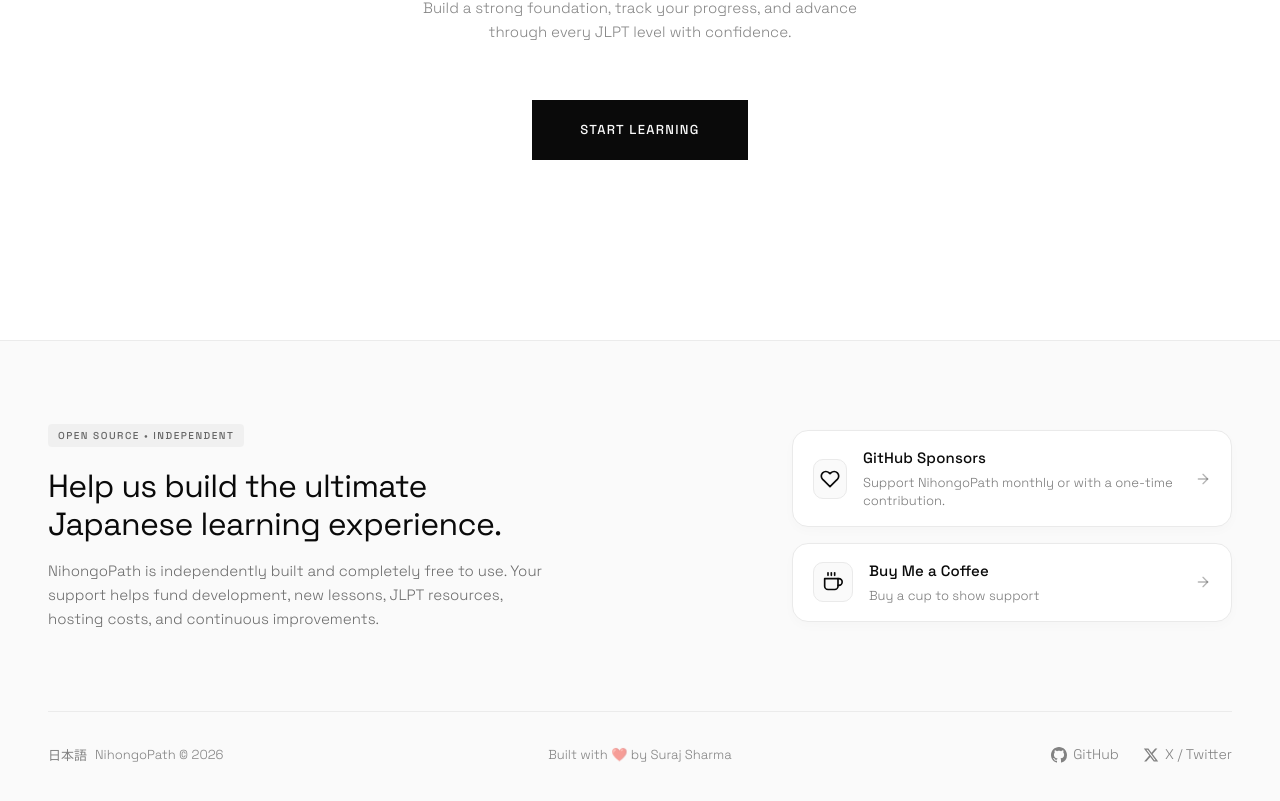
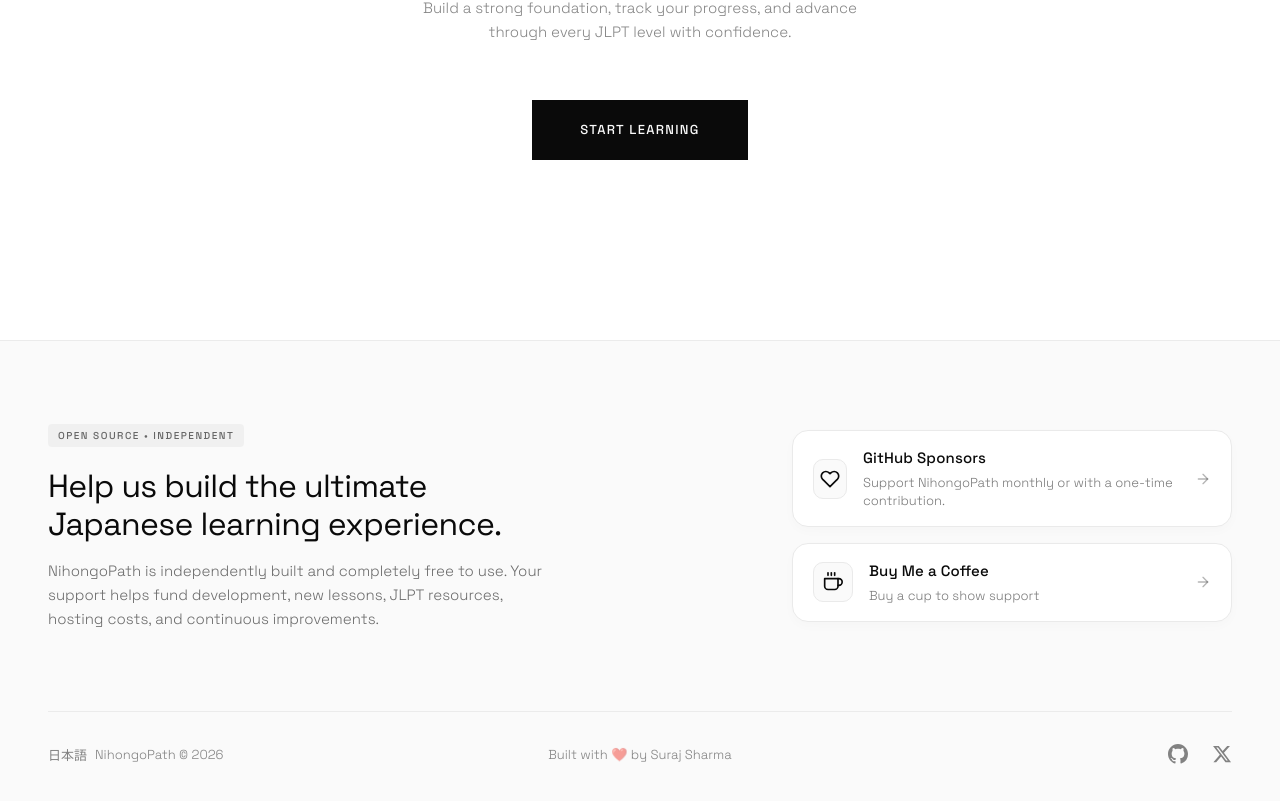
Before and after one commit to DevSurajz/japanese_learning_web, a Next.js app: page / in a window 1280 px wide. Shown: the part 5249-6050 px from the top of the page. Built offline with nearby package versions, Linux system fonts and the light colour scheme; no server answers.

Commit message:
style: remove text from footer social links

```diff
--- a/src/components/Footer.tsx
+++ b/src/components/Footer.tsx
@@ -157,17 +157,15 @@ export default function Footer() {
 
           {/* Right */}
           <div style={{ display: "flex", gap: 24, alignItems: "center", width: isMobile ? "100%" : 200, justifyContent: isMobile ? "center" : "flex-end" }}>
-            <a href="https://github.com/DevSurajz" target="_blank" rel="noopener noreferrer" style={{ display: 'flex', alignItems: 'center', gap: 6, fontSize: 14, color: 'inherit', textDecoration: 'none' }}>
-              <svg width="16" height="16" viewBox="0 0 24 24" fill="currentColor">
+            <a href="https://github.com/DevSurajz" target="_blank" rel="noopener noreferrer" aria-label="GitHub" style={{ display: 'flex', alignItems: 'center', gap: 6, fontSize: 14, color: 'inherit', textDecoration: 'none' }}>
+              <svg width="20" height="20" viewBox="0 0 24 24" fill="currentColor">
                 <path d="M12 0C5.37 0 0 5.37 0 12c0 5.31 3.435 9.795 8.205 11.385.6.105.825-.255.825-.57 0-.285-.015-1.23-.015-2.235-3.015.555-3.795-.735-4.035-1.41-.135-.345-.72-1.41-1.23-1.695-.42-.225-1.02-.78-.015-.795.945-.015 1.62.87 1.845 1.23 1.08 1.815 2.805 1.305 3.495.99.105-.78.42-1.305.765-1.605-2.67-.3-5.46-1.335-5.46-5.925 0-1.305.465-2.385 1.23-3.225-.12-.3-.54-1.53.12-3.18 0 0 1.005-.315 3.3 1.23.96-.27 1.98-.405 3-.405s2.04.135 3 .405c2.295-1.56 3.3-1.23 3.3-1.23.66 1.65.24 2.88.12 3.18.765.84 1.23 1.905 1.23 3.225 0 4.605-2.805 5.625-5.475 5.925.435.375.81 1.095.81 2.22 0 1.605-.015 2.895-.015 3.3 0 .315.225.69.825.57A12.02 12.02 0 0 0 24 12c0-6.63-5.37-12-12-12z"/>
               </svg>
-              GitHub
             </a>
-            <a href="https://x.com/Devyavz" target="_blank" rel="noopener noreferrer" style={{ display: 'flex', alignItems: 'center', gap: 6, fontSize: 14, color: 'inherit', textDecoration: 'none' }}>
-              <svg width="16" height="16" viewBox="0 0 24 24" fill="currentColor">
+            <a href="https://x.com/Devyavz" target="_blank" rel="noopener noreferrer" aria-label="X (Twitter)" style={{ display: 'flex', alignItems: 'center', gap: 6, fontSize: 14, color: 'inherit', textDecoration: 'none' }}>
+              <svg width="20" height="20" viewBox="0 0 24 24" fill="currentColor">
                 <path d="M18.244 2.25h3.308l-7.227 8.26 8.502 11.24H16.17l-5.214-6.817L4.99 21.75H1.68l7.73-8.835L1.254 2.25H8.08l4.713 6.231zm-1.161 17.52h1.833L7.084 4.126H5.117z"/>
               </svg>
-              X / Twitter
             </a>
           </div>
         </div>
```
